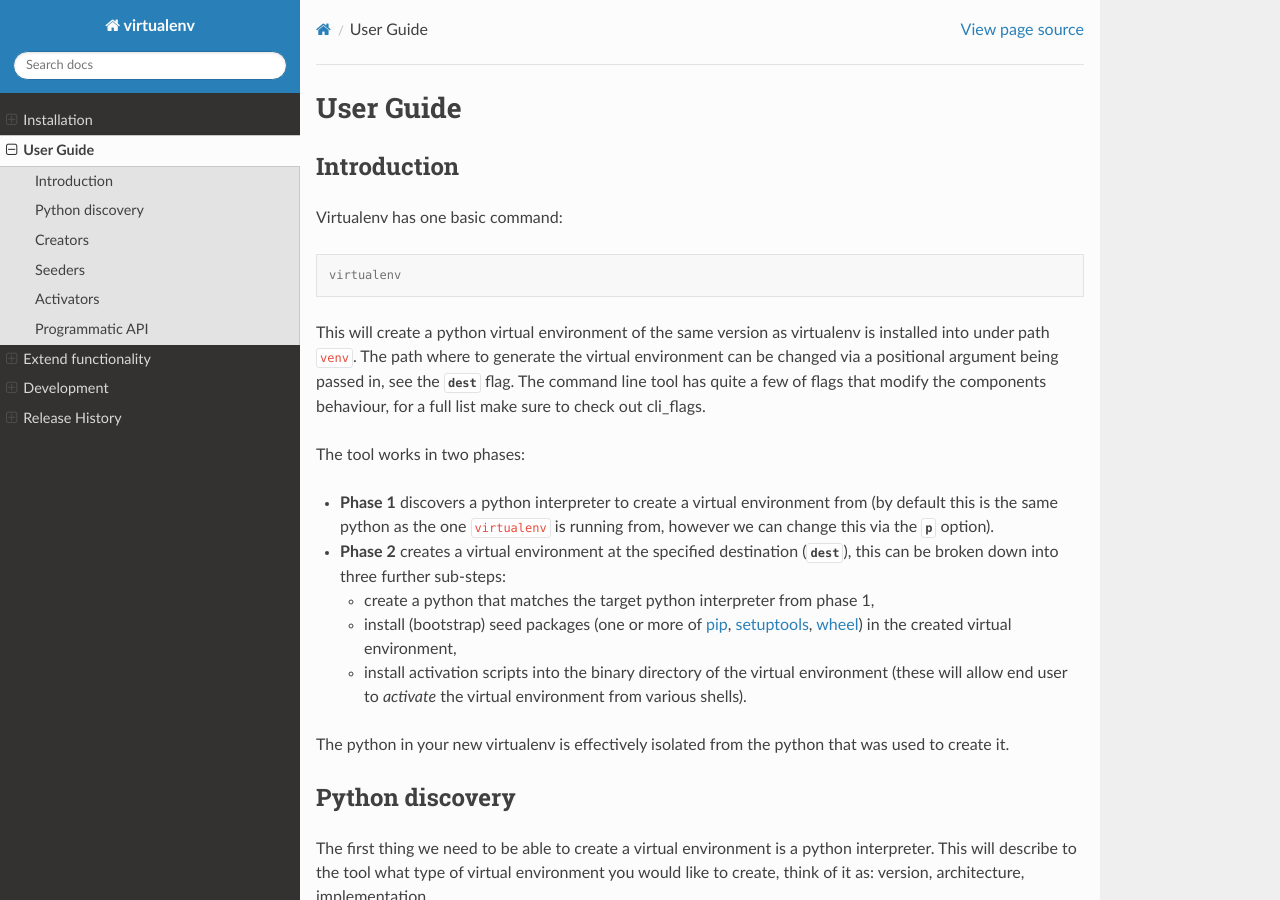
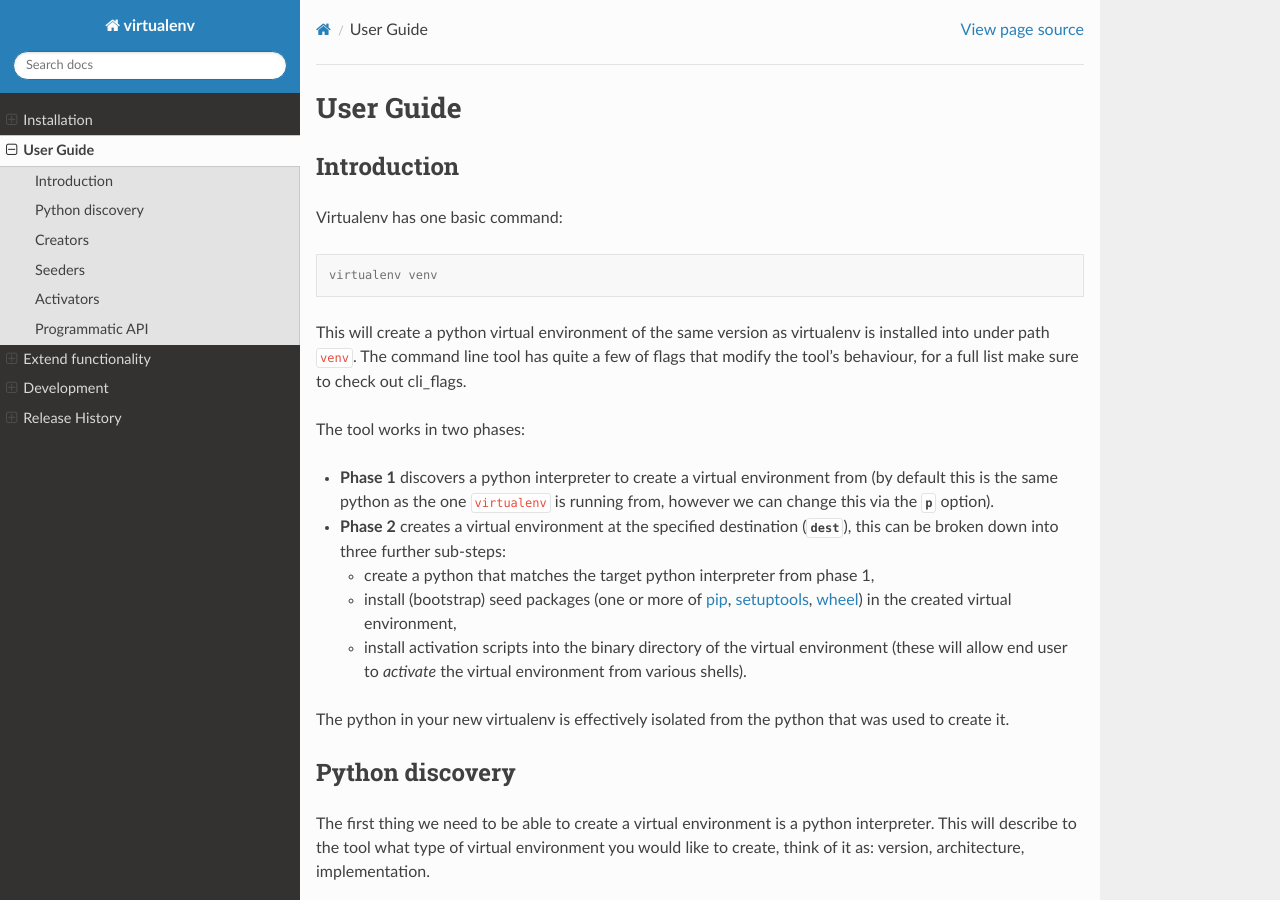
Before and after one commit to pypa/virtualenv, a Sphinx documentation site: the page built from docs/user_guide.rst, in a window 1280 px wide and 900 px high. Built offline with Sphinx 7.4.7 and the Read the Docs theme 2.0.0, drawn with Linux system fonts in a browser that asks for light colours; pages that are not in the unit, such as notebooks, are missing from menus; the version number could not be read and is left out.

Commit message:
Remove outdated docs about 0-argument `virtualenv` (#1789)

```diff
--- a/docs/user_guide.rst
+++ b/docs/user_guide.rst
@@ -8,11 +8,10 @@
 
 .. code-block:: console
 
-    virtualenv
+    virtualenv venv
 
 This will create a python virtual environment of the same version as virtualenv is installed into under path
-``venv``. The path where to generate the virtual environment can be changed via a positional argument being passed in,
-see the :option:`dest` flag. The command line tool has quite a few of flags that modify the components behaviour, for a
+``venv``. The command line tool has quite a few of flags that modify the tool's behaviour, for a
 full list make sure to check out :ref:`cli_flags`.
 
 The tool works in two phases:
```
